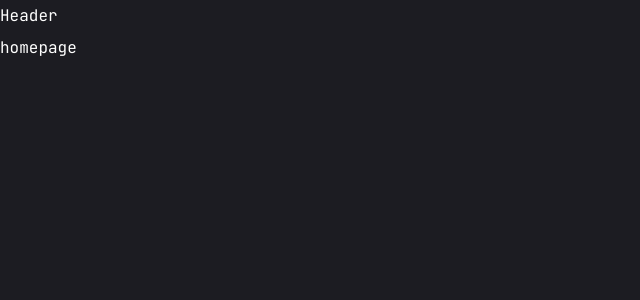
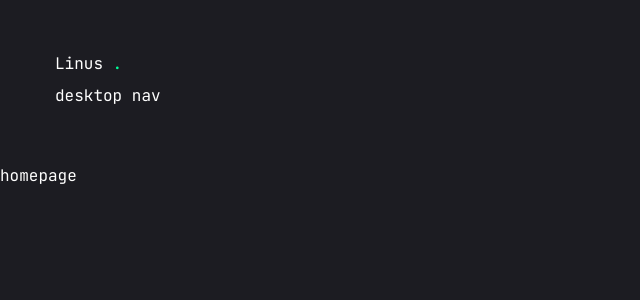
Before and after one commit to LinusSharp/Portfolio-Website, a Next.js app in the folder my-app/: page / in a window 1280 px wide. Shown: the top 300 px of the page, without its empty margins (0-640 px from the left). Built offline with nearby package versions, Linux system fonts and the light colour scheme.

Commit message:
add: added nav

```diff
--- a/my-app/components/Header.jsx
+++ b/my-app/components/Header.jsx
@@ -1,11 +1,21 @@
 import React from "react";
 import Link from "next/link";
-
+import { Button } from "./ui/button";
+import Nav from "./Nav";
 
 const Header = () => {
-    return(
-        <header>Header</header>
-    )
-}
+  return (
+    <header className="py-8 xl:py-12 text-white">
+      <div className="container mx-auto">
+        <Link href="/">
+          <h1>
+            Linus <span className="text-accent">.</span>
+          </h1>
+        </Link>
+        <Nav />
+      </div>
+    </header>
+  );
+};
 
-export default Header
+export default Header;
--- /dev/null
+++ b/my-app/components/Nav.jsx
@@ -0,0 +1,7 @@
+import React from "react";
+
+const Nav = () => {
+  return <nav>desktop nav</nav>;
+};
+
+export default Nav;
```
